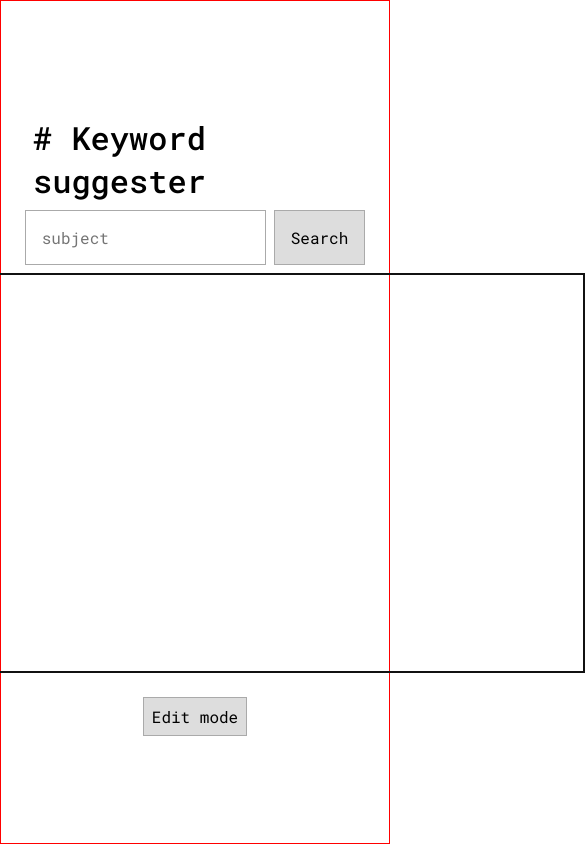
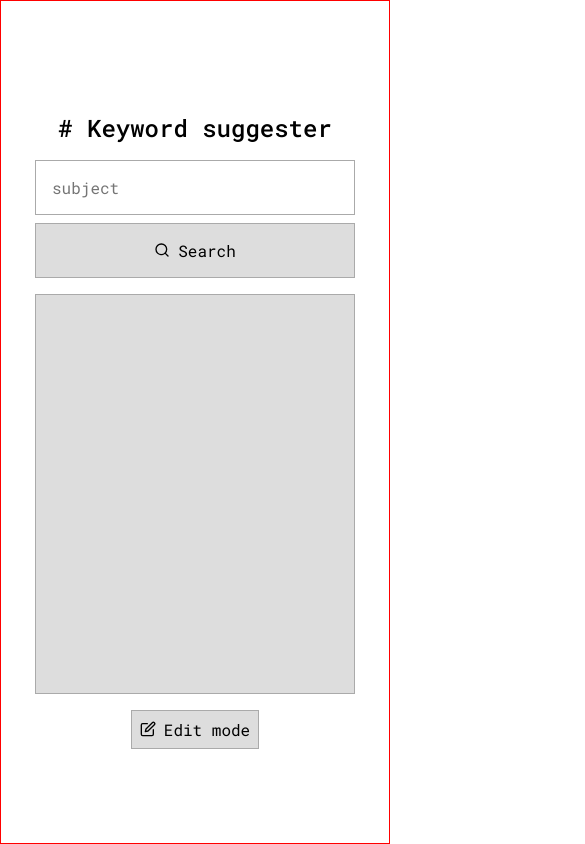
Before and after one commit to ryoshii/keyword-suggester, a React (Create React App) app in the folder web/: page / in a window 390 px wide. Shown: the whole page, 585 px wide, since content can reach past the window. Built offline with nearby package versions, Linux system fonts and the light colour scheme.

Commit message:
feat: Add responsive layout

```diff
--- a/web/package.json
+++ b/web/package.json
@@ -12,6 +12,7 @@
     "@types/react-dom": "^16.9.0",
     "react": "^16.13.1",
     "react-dom": "^16.13.1",
+    "react-icons": "^3.10.0",
     "react-router-dom": "^5.2.0",
     "react-scripts": "3.4.1",
     "styled-components": "^5.1.1",
--- a/web/src/pages/Home/index.tsx
+++ b/web/src/pages/Home/index.tsx
@@ -1,4 +1,5 @@
 import React, { useState, useCallback, SyntheticEvent } from 'react';
+import { FiEdit, FiBox, FiSearch } from 'react-icons/fi';
 
 import {
   Container,
@@ -7,6 +8,7 @@ import {
   Form,
   Input,
   SearchButton,
+  ResultContent,
   Result,
   Item,
   ShowTextareaButton,
@@ -20,12 +22,15 @@ const Home: React.FC = () => {
 
   const handleToogleShowTextarea = useCallback(() => {
     if (!showTextarea) {
-      const compiledWordsToText = keywords.join(',');
-      setKeywordsText(compiledWordsToText);
+      const compiledKeywords = keywords.join(',');
+      setKeywordsText(compiledKeywords);
     } else {
-      const compiledWordsToArray = keywordsText.split(',');
-      setKeywords([...compiledWordsToArray]);
+      const compiledKeywordsText = keywordsText.split(',').filter((word) => {
+        return word.trim() !== '';
+      });
+      setKeywords(compiledKeywordsText);
     }
+
     setShowTextarea(!showTextarea);
   }, [showTextarea, keywords, keywordsText]);
 
@@ -40,6 +45,7 @@ const Home: React.FC = () => {
       'Palavra 7',
     ];
 
+    setShowTextarea(false);
     setKeywords([...fakeWords]);
   }, []);
 
@@ -56,8 +62,13 @@ const Home: React.FC = () => {
         <Title># Keyword suggester</Title>
         <Form onSubmit={handleSubmit}>
           <Input name="param" placeholder="subject" />
-          <SearchButton type="submit">Search</SearchButton>
+          <SearchButton type="submit">
+            <FiSearch />
+            <span>Search</span>
+          </SearchButton>
         </Form>
+
+        <ResultContent>
           {!showTextarea && (
             <Result>
               {keywords &&
@@ -74,9 +85,20 @@ const Home: React.FC = () => {
           )}
 
           <ShowTextareaButton onClick={handleToogleShowTextarea}>
-          {!showTextarea && 'Edit mode'}
-          {showTextarea && 'Box mode'}
+            {!showTextarea && (
+              <>
+                <FiEdit />
+                <span>Edit mode</span>
+              </>
+            )}
+            {showTextarea && (
+              <>
+                <FiBox />
+                <span>Visual mode</span>
+              </>
+            )}
           </ShowTextareaButton>
+        </ResultContent>
       </Content>
     </Container>
   );
--- a/web/src/pages/Home/styles.ts
+++ b/web/src/pages/Home/styles.ts
@@ -21,47 +21,105 @@ export const Content = styled.div`
 `;
 
 export const Title = styled.h1`
-  margin: 8px;
+  margin: 16px;
+
+  @media (max-width: 800px) {
+    font-size: 20pt;
+  }
+
+  @media (max-width: 640px) {
+    font-size: 18pt;
+  }
 `;
 
 export const Form = styled.form`
   display: flex;
   flex-direction: row;
+
+  @media (max-width: 800px) {
+    flex-direction: column;
+  }
 `;
 
 export const Input = styled.input`
+  align-self: center;
+
   padding: 16px;
   margin-right: 8px;
   border: 1px solid #aaaaaa;
+  width: 620px;
 
   &:focus {
     padding: 15px;
     border: 2px solid #111111;
   }
+
+  @media (max-width: 800px) {
+    margin-right: 0px;
+    width: 580px;
+  }
+
+  @media (max-width: 640px) {
+    width: 320px;
+  }
 `;
 
 export const SearchButton = styled.button`
+  display: flex;
+  justify-content: center;
   padding: 16px;
   border: 1px solid #aaaaaa;
   background: #dddddd;
+  width: 150px;
 
   &:hover {
     padding: 15px;
     border: 2px solid #111111;
   }
+
+  svg {
+    margin-top: auto;
+    margin-bottom: auto;
+  }
+
+  svg + span {
+    margin-left: 8px;
+  }
+
+  @media (max-width: 800px) {
+    margin-top: 8px;
+    width: 100%;
+  }
 `;
 
-export const Result = styled.section`
+export const ResultContent = styled.div`
+  display: flex;
+  flex-direction: column;
+  margin-top: 8px;
+  justify-content: center;
+  width: 780px;
+
+  @media (max-width: 800px) {
+    width: 580px;
+  }
+
+  @media (max-width: 640px) {
+    width: 320px;
+  }
+`;
+
+export const Result = styled.div`
   display: flex;
   flex-direction: row;
   flex-wrap: wrap;
-  border: 2px solid #111111;
+  border: 1px solid #aaaaaa;
   height: 400px;
-  width: 780px;
+  width: 100%;
   margin-top: 8px;
   padding: 8px;
   align-items: start;
   align-content: start;
+  background: #dddddd;
 `;
 
 export const Item = styled.div`
@@ -72,7 +130,10 @@ export const Item = styled.div`
 `;
 
 export const ShowTextareaButton = styled.button`
-  margin-top: 24px;
+  align-self: center;
+
+  display: flex;
+  margin-top: 16px;
   padding: 8px;
   border: 1px solid #aaaaaa;
   background: #dddddd;
@@ -81,17 +142,31 @@ export const ShowTextareaButton = styled.button`
     padding: 7px;
     border: 2px solid #111111;
   }
+
+  svg {
+    margin: auto;
+  }
+
+  svg + span {
+    margin-left: 8px;
+  }
 `;
 
 export const ResultText = styled.textarea`
   display: flex;
   flex-direction: row;
   flex-wrap: wrap;
-  border: 2px solid #111111;
+  border: 1px solid #aaaaaa;
   height: 400px;
-  width: 780px;
+  width: 100%;
   margin-top: 8px;
   padding: 8px;
   align-items: start;
   align-content: start;
+  background: #dddddd;
+
+  &:focus {
+    padding: 7px;
+    border: 2px solid #111111;
+  }
 `;
```
Also changed, not shown: 1 other file (tests, documents, lock files or other folders). Lines whose indentation alone changed are shown as unchanged.
